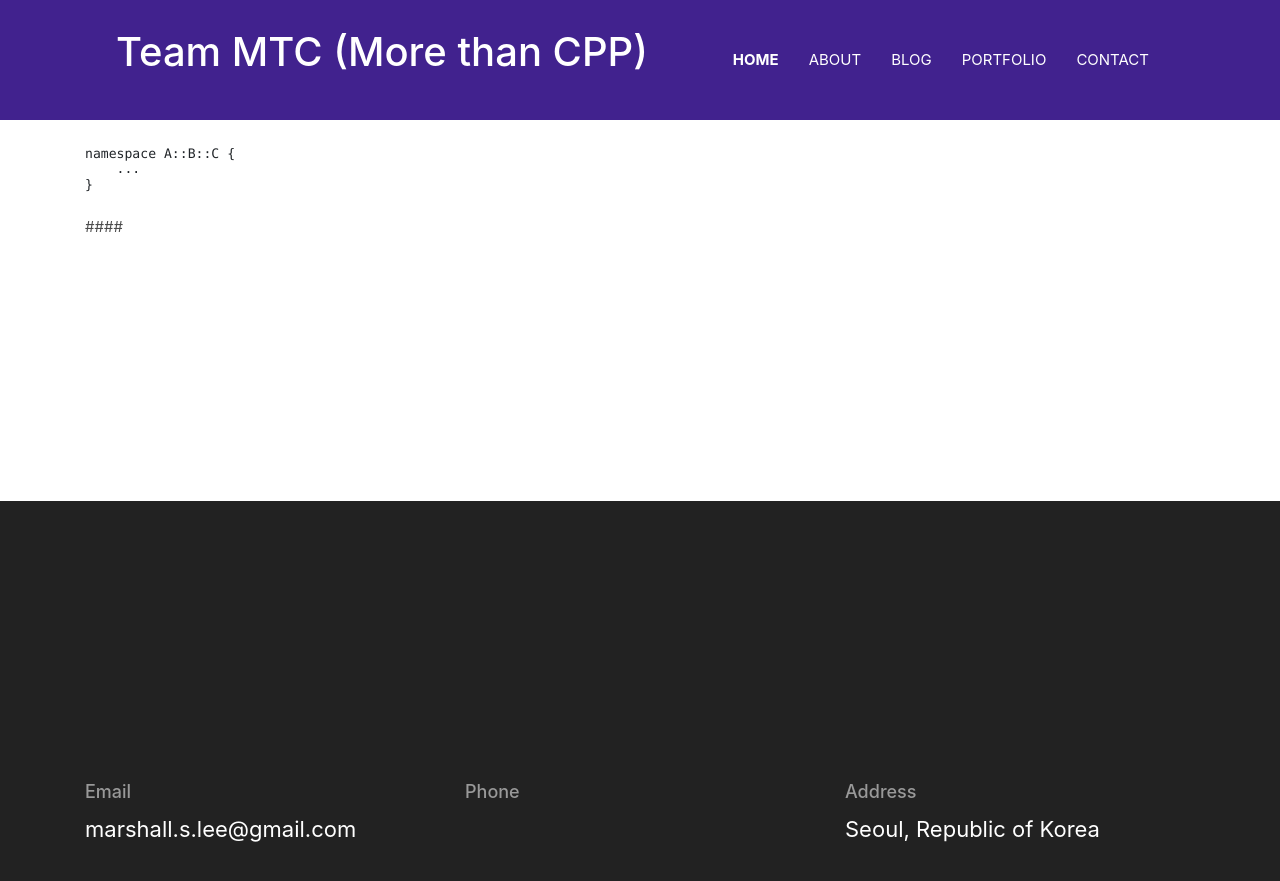
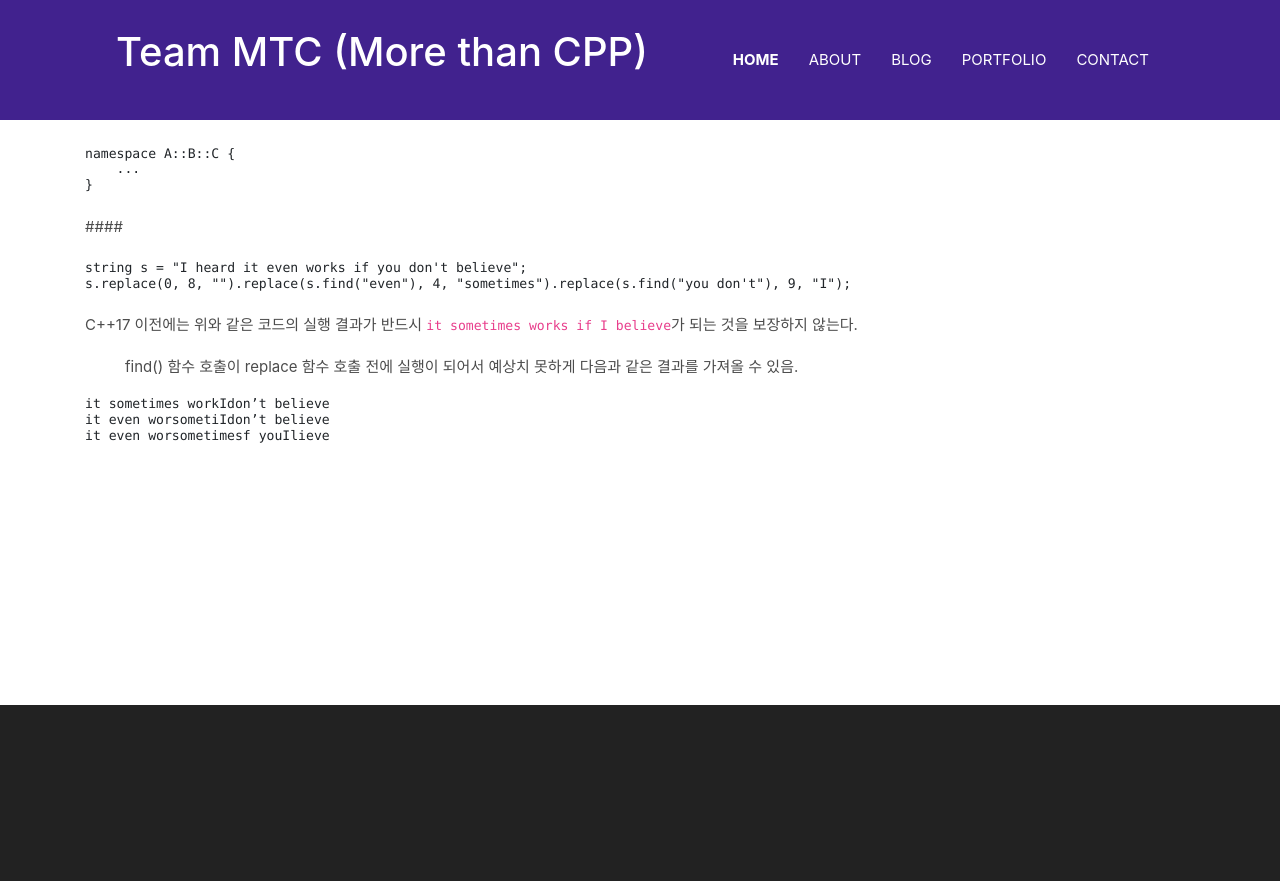
Before and after one commit to teammtc/teammtc.github.io, a Jekyll site: the page built from _posts/2024-05-31-cpp17-the-complete-guide-ch-8.md, in a window 1280 px wide and 900 px high, scrolled down 801 px. Shown: the top 881 px of the window. Built offline with Jekyll 4.4.1, drawn with Linux system fonts in a browser that asks for light colours; some web fonts are replaced.

Commit message:
blogging

````diff
--- a/_posts/2024-05-31-cpp17-the-complete-guide-ch-8.md
+++ b/_posts/2024-05-31-cpp17-the-complete-guide-ch-8.md
@@ -28,3 +28,17 @@ namespace A::B::C {
 ```
 
 ####
+
+```c++
+string s = "I heard it even works if you don't believe";
+s.replace(0, 8, "").replace(s.find("even"), 4, "sometimes").replace(s.find("you don't"), 9, "I");
+```
+
+C++17 이전에는 위와 같은 코드의 실행 결과가 반드시 `it sometimes works if I believe`가 되는 것을 보장하지 않는다.
+* find() 함수 호출이 replace 함수 호출 전에 실행이 되어서 예상치 못하게 다음과 같은 결과를 가져올 수 있음.
+
+```
+it sometimes workIdon’t believe
+it even worsometiIdon’t believe
+it even worsometimesf youIlieve
+```
````
